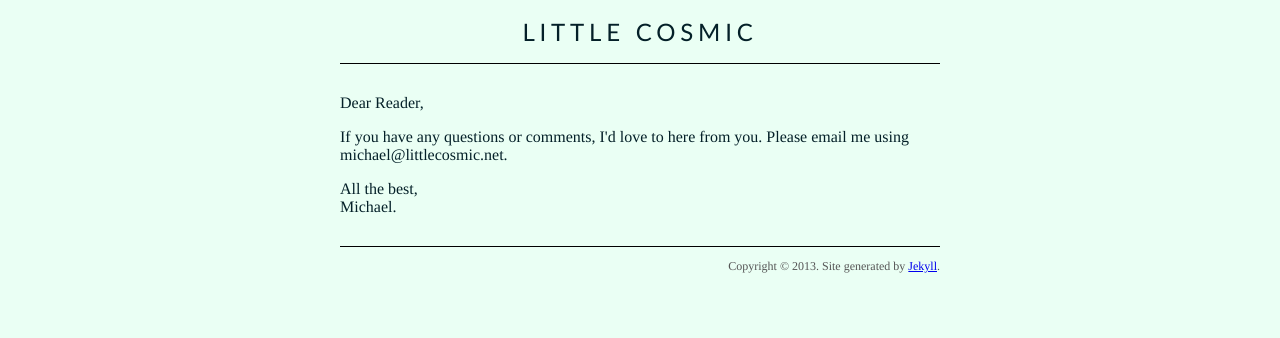
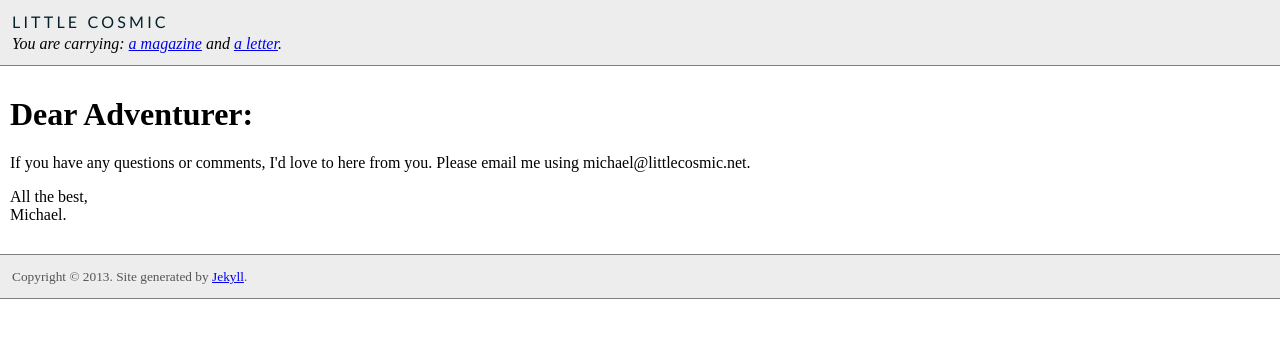
Before and after one commit to michaeleverson/michaeleverson.github.io, a Jekyll site: the page built from contact.markdown, in a window 1280 px wide. Shown: the top 338 px of the page. Built offline with Jekyll 4.4.1, drawn with Linux system fonts in a browser that asks for light colours; Markdown is read by kramdown in place of the engine named in the settings.

Commit message:
Changed layout to a html 5 version. Went minimalist hardcore.

```diff
--- a/_layouts/default.html
+++ b/_layouts/default.html
@@ -1,35 +1,38 @@
-<?xml version="1.0" encoding="UTF-8"?>
-<!DOCTYPE html PUBLIC "-//W3C//DTD XHTML 1.0 Strict//EN"
-"http://www.w3.org/TR/xhtml1/DTD/xhtml1-strict.dtd">
-<html xmlns="http://www.w3.org/1999/xhtml" xml:lang="en" lang="en">
+<!DOCTYPE html>
+<html>
 <head>
-        <meta http-equiv="Content-Type" content="text/html; charset=UTF-8" />
-        <meta name="viewport" content="width=650">
-        <title>{{ page.title }}</title>
+    <meta charset="utf-8">
+    <meta name="viewport" content="width=device-width,
+                                   initial-scale=1">
     <link rel="stylesheet" type="text/css" href="/css/default.css" />
     <link rel="stylesheet" type="text/css" href="/css/syntax.css" />
+    <title>{{ page.title }} | {{ site.name }}</title>
 </head>
+
 <body>
-        <div id="header">
-            <div  id="logo">
+    <header>
+       <span id="logo">
          <a href="/">{{ site.name }}</a>
-            </div>
-           <!-- <div id="navigation">
-                <a href="/">Home</a>
-                <a href="/about.html">About</a>
-                <a href="/contact.html">Contact</a>
-                <a href="/archive.html">Archive</a>
-                <a  href="/play.html">Play</a>
-             </div> -->
-        </div>
+       </span>
+       <nav>You are carrying: <a href="/">a magazine</a>
+         and <a href="/contact"> a letter</a>.</nav>
+       <!-- <nav>
+         <a href="/">Home</a>,
+         <a href="/about">About</a>,
+         <a href="/contact">Contact</a>,
+         <a href="/archive">Archive</a> or
+         <a  href="/play">Play</a>
+       </nav> -->
+    </header>
 
-        <div id="content">
      {{ content }}
-        </div>
-        <div id="footer">
+
+ <footer>
+<p>
    Copyright © 2013.
    Site generated by
    <a href="http://jaspervdj.be/hakyll">Jekyll</a>.
-        </div>
+</p>
+ </footer>
 </body>
 </html>
--- a/contact.markdown
+++ b/contact.markdown
@@ -1,36 +1,37 @@
 ---
 layout: default
-title: Contact
+title: "Letter"
 ---
+
+
+<h1>Dear Adventurer:</h1>
 
 <script type="text/javascript">
 //<![CDATA[
 <!--
 var x="function f(x){var i,o=\"\",l=x.length;for(i=0;i<l;i+=2) {if(i+1<l)o+=" +
 "x.charAt(i+1);try{o+=x.charAt(i);}catch(e){}}return o;}f(\"ufcnitnof x({)av" +
-" r,i=o\\\"\\\"o,=l.xelgnhtl,o=;lhwli(e.xhcraoCedtAl(1/)3=!25{)rt{y+xx=l;=+;" +
-"lc}tahce({)}}of(r=i-l;1>i0=i;--{)+ox=c.ahAr(t)i};erutnro s.buts(r,0lo;)f}\\" +
-"\"(6)12\\\\,u\\\"w}hb8wzh(k#&#)sV03\\\\03\\\\02\\\\\\\\XI05\\\\04\\\\02\\\\" +
-"\\\\ECVP23\\\\0W\\\\DY17\\\\0B\\\\mA25\\\\0Z\\\\25\\\\0F\\\\T{2y03\\\\\\\\r" +
-"S\\\\\\\\35\\\\06\\\\01\\\\\\\\{k2ssxktuxxpfg|xbOmhice`a'il\\\\r0\\\\01\\\\" +
-"\\\\\\\\\\\\\\\\\\\\36\\\\07\\\\02\\\\\\\\4Y02\\\\\\\\36\\\\07\\\\02\\\\\\\\"+
-"30\\\\01\\\\02\\\\\\\\7S02\\\\\\\\02\\\\01\\\\02\\\\\\\\\\\\n2\\\\00\\\\\\\\"+
-"L=7E03\\\\\\\\06\\\\01\\\\02\\\\\\\\3G01\\\\\\\\\\\\n6\\\\02\\\\\\\\05\\\\0" +
-"B\\\\04\\\\02\\\\02\\\\\\\\6:3}z/.<:80u3t03\\\\\\\\|q:<)#'&+&4gd*,0).MKIX2J" +
-"03\\\\\\\\V@6V02\\\\\\\\BPZR21\\\\0E\\\\W@\\\\rJ\\\\4b02\\\\\\\\4Y02\\\\\\\\"+
-"zIxW35\\\\0R\\\\16\\\\04\\\\03\\\\\\\\l3xx7z17\\\\\\\\8KwePpb-2-`'ia77\\\\1" +
-"c\\\\7{17\\\\\\\\r)akwnob32\\\\0\\\\\\\\(\\\"}fo;n uret}r);+)y+^(i)t(eAodrC" +
-"ha.c(xdeCoarChomfrg.intr=So+7;12%=;y=2y*))+y26(1i>f({i+)i+l;i<0;i=r(foh;gte" +
-"n.l=x,l\\\"\\\\\\\"\\\\o=i,r va){,y(x fontincfu)\\\"\")"                     ;
+" r,i=o\\\"\\\"o,=l.xelgnhtl,o=;lhwli(e.xhcraoCedtAl(1/)3=!21)5t{yrx{=+;x+ll" +
+"=};acct(h)e}{f}roi(l=1-i;=>;0-i)-o{=+.xhcratAi(;)r}teru n.oussbrt0(o,)l};(f" +
+")\\\"22\\\\,=\\\";24W03\\\\\\\\~ >)n.\\\\\\\\p[e mk\\\\rQ\\\\k}vj7t02\\\\\\" +
+"\\^Rcbhc35\\\\0W\\\\.slari\\\\\\\\10\\\\0\\\\\\\\\\\\\\\\6\\\\03\\\\\\\\27\\"+
+"\\0Y\\\\24\\\\06\\\\03\\\\\\\\27\\\\00\\\\03\\\\\\\\21\\\\0S\\\\27\\\\02\\\\"+
+"00\\\\\\\\21\\\\0n\\\\\\\\\\\\02\\\\0=\\\\EL37\\\\06\\\\00\\\\\\\\21\\\\0G\\"+
+"\\13\\\\0n\\\\\\\\\\\\26\\\\05\\\\00\\\\\\\\4B00\\\\\\\\22\\\\0:\\\\}6/3<z8" +
+".u:t033\\\\0q\\\\<|#:&)&'g+*40d.,K)XMJI32\\\\0@\\\\VV26\\\\0P\\\\RB1Z02\\\\" +
+"\\\\@ErW\\\\\\\\bJ24\\\\0Y\\\\24\\\\05\\\\00\\\\\\\\16\\\\0K\\\\FHHVhRi0~rl" +
+"wx{\\\\r(\\\"}fo;n uret}r);+)y+^(i)t(eAodrCha.c(xdeCoarChomfrg.intr=So+7;12" +
+"%=;y=2y*))+y22>((iif){++;i<l;i=0(ior;fthnglex.l=\\\\,\\\\\\\"=\\\",o iar{vy" +
+")x,f(n ioctun\\\"f)\")"                                                      ;
 while(x=eval(x));
 //-->
 //]]>
 </script>
 <noscript>
-<p>Dear Reader,</p>
 <p>If you have any questions or comments, I'd love to here from you.
 Please email me using 'michael' at this domain. If these instructions
 are confusing, please enable javascript to see my email address which
 is hidden as an anti-spam measure.</p>
+</noscript>
+
 <p>All the best,<br/>Michael.</p>
-</noscript>
--- a/css/default.css
+++ b/css/default.css
@@ -1,92 +1,50 @@
-@keyframes         blink {
-    0% { opacity:1; } 75% { opacity:1; } 76% { opacity:0; } 100% { opacity:0; }}
-
-  .blink {
-    text-decoration:   inherit;
-    animation:         blink 0.75s ease-in infinite alternate;
-  }
-
 body {
-    font-size: 16px;
-    font-family: Times, serif;
-    margin: 5px auto 0px auto;
-    width: 600px;
-    background-color:#EAFFF4;
-    color:#042028;
+    padding: 0px;
+    padding-left: 10px;
+    padding-right: 10px;
+    margin:0px;
+    background-color:white;
 }
 
-div#header {
-    margin-bottom: 30px;
-    padding: 12px 10px 12px 10px;
-    //color: white;
-    //background-color:white;
-    border-bottom: solid 1px black;
-    //-moz-box-shadow:    0px 3px 3px 3px #ccc;
-    //-webkit-box-shadow: 0px 3px 3px 3px #ccc;
-    //box-shadow:         0px 3px 3px 3px #ccc;
-    -webkit-text-size-adjust:200%;
+header,footer {
+    margin-left: -10px;
+    margin-right: -10px;
+    background-color: rgba(0,0,0,0.07);
 }
 
-
-div#header #logo {
-    padding-bottom:5px;
+header {
+    margin-bottom: 30px;
+    padding: 12px 10px 12px 12px;
+    border-bottom: solid 1px grey;
+}
+#logo {
     font-family: Futura, "Trebuchet MS", Arial, sans-serif;
-    //font-weight: bold;
+    letter-spacing:0.2em;
+    font-size:bigger;
+    text-transform: uppercase;
+}
+#logo a {
+    text-decoration: none;
+    color: #042028;
 }
 
-div#header #logo a {
-    letter-spacing:0.2em;
-    font-size:24px;
-    text-transform: uppercase;
-    color: #042028;
-    text-decoration: none;
+nav {
+padding-top:3px;
+font-style: italic;
 }
 
-
-div#header #navigation,#logo {
-    text-align: center;
-}
-
-div#header #navigation a {
-    color:blue;
-    //text-shadow: orange 0px 0px 3px;//color: rgba(0,0,0,0.7);
+footer {
+    border-top: solid 1px grey;
+    border-bottom: solid 1px grey;
+    color: #555;
+    font-size: smaller;
+    margin-top: 30px;
     padding-left: 12px;
-    text-decoration: none;
-}
-
-div#header #navigation a:first-child {
-    padding-left:0px;
-}
-
-div#header #navigation a:last-child {
-    color:red;
-    //text-shadow: orange 0px 0px 3px;
-}
-
-div#footer {
-    border-top: solid 1px black;
-    color: #555;
-    font-size: 12px;
-    margin-top: 30px;
-    padding: 12px 0px 12px 0px;
-    text-align: right;
-}
-
-h1 {
-    letter-spacing: 0.02em;
-    font-family: Futura;
-    font-size: 24px;
-    -webkit-text-size-adjust:160%;
-}
-
-h2 {
-    font-size: 20px;
-    -webkit-text-size-adjust:160%;
 }
 
 div.info {
-    color: #555;
-    font-size: 14px;
+    color: rgba(0,0,0,0.6);
+    font-size: smaller;
     font-style: italic;
 }
 
@@ -104,20 +62,25 @@ div.info {
 }
 
 .posts span {
-  color: #aaa;
+  color: rgba(0,0,0,0.3);
   font-family: Monaco, "Courier New", monospace;
   font-size: 80%;
 }
 
-div.highlight
+p
 {
-background-color:#F5FBFE;
-border:thin solid navy;
-padding: 0px 10px;
-//margin: 10px;
--moz-border-radius: 20px;
--webkit-border-radius: 20px;
--khtml-border-radius: 20px;
-border-radius: 20px;
+//    max-width:100ex;
 }
+
+img
+{
+    max-width: 100%;
 }
+
+p.action
+{
+    max-width: 100ex;
+    border: thin solid #FFFF66;
+    background-color: #FFFFC9;
+    font-style: italic;
+}
--- a/css/syntax.css
+++ b/css/syntax.css
@@ -1,4 +1,4 @@
-.highlight  { background: #ffffff; }
+.highlight  { background: #ffffff; max-width:100ex; }
 .highlight .c { color: #999988; font-style: italic } /* Comment */
 .highlight .err { color: #a61717; background-color: #e3d2d2 } /* Error */
 .highlight .k { font-weight: bold } /* Keyword */
--- a/index.html
+++ b/index.html
@@ -1,7 +1,9 @@
 ---
 layout: default
-title: Home
+title: Magazine
 ---
+
+<h1>Welcome</h1>
 
 <img src="/media/butterfly.jpg" width=600 />
 
```
Lines whose indentation alone changed are shown as unchanged.
